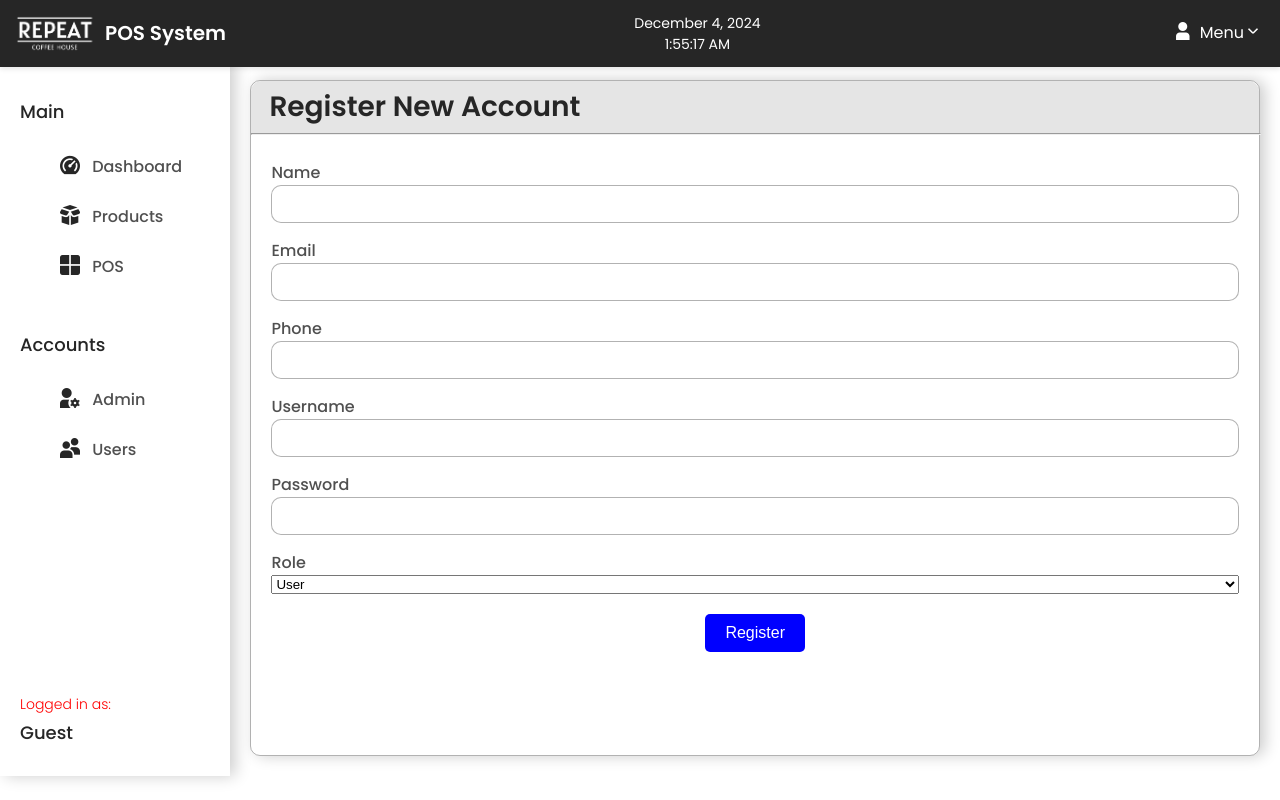
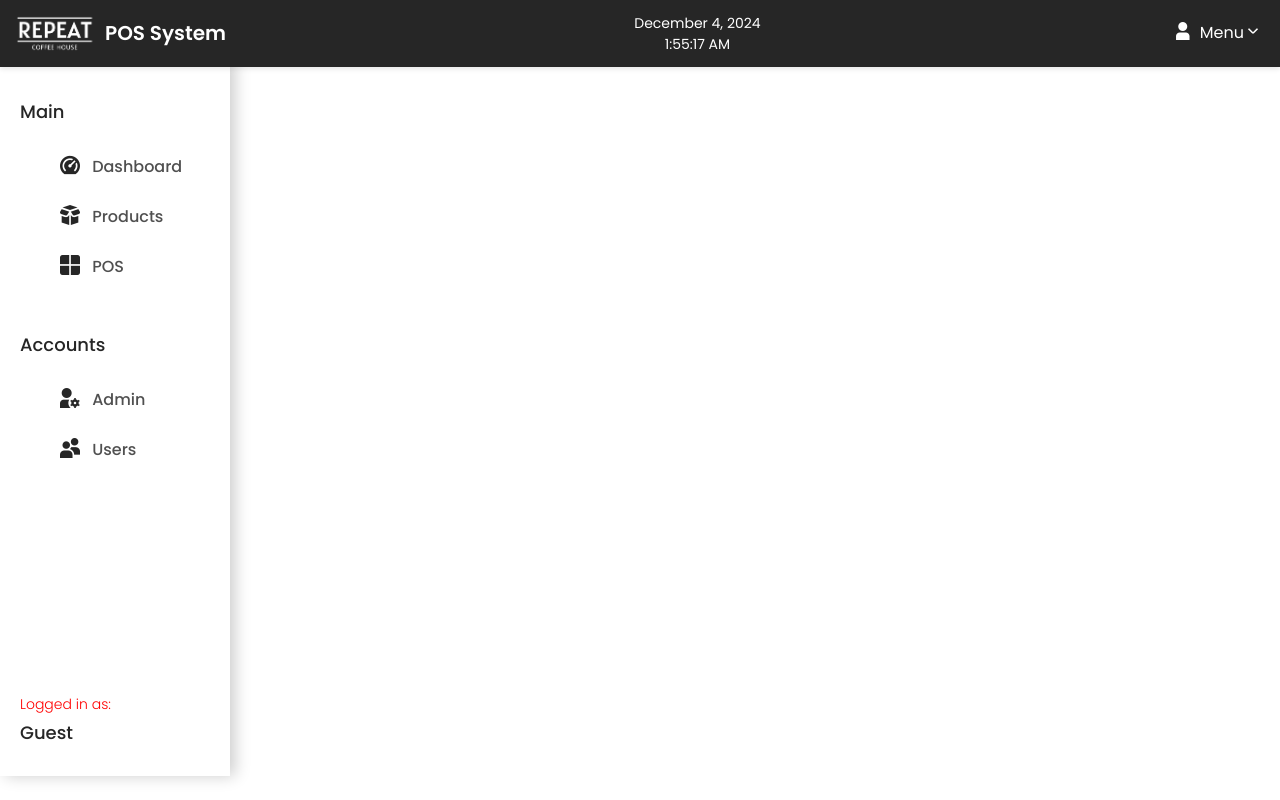
Before and after one commit to cosmicdawn42/RepeatCoffeePOS, a PHP site: page /register.php in a window 1280 px wide. Run offline with PHP 8.4, Linux system fonts and the light colour scheme; some libraries are stand-ins or nearby versions.

Commit message:
Update register.php

```diff
--- a/register.php
+++ b/register.php
@@ -1,10 +1,3 @@
-<!--
-//for debug/add of 1 admin for testing
-<div class="button-container">
-                     // add this new register button in index.php -temp cos trying to figuring how to access using db yet //
-                    <button type="button" class="registerbtn" onclick="window.location.href='register.php'">Register</button>
-</div> -->
-
 <?php
 include 'header.php';
 include 'navbar.php';
@@ -17,7 +10,7 @@ if ($_SERVER['REQUEST_METHOD'] == 'POST') {
     $email = $_POST['email'];
     $phone = $_POST['phone'];
     $username = $_POST['username'];
-    $password = password_hash($_POST['password'], PASSWORD_DEFAULT);
+    $password = $_POST['password'];
     $role = $_POST['role'];  // 'admin' or 'user'
 
     // depending on the role, insert into either the admins or users table
@@ -39,38 +32,3 @@ if ($_SERVER['REQUEST_METHOD'] == 'POST') {
     $conn->close();
 }
 ?>
-
-<div class="dashboard-grid" id="content-grid">
-    <div class="db-content">
-        <div class="prod-container">
-            <p class="heading">Register New Account</p>
-            <hr>
-            <form action="register.php" method="POST" class="prod-form">
-                <label for="name">Name</label>
-                <input type="text" name="name" required>
-
-                <label for="email">Email</label>
-                <input type="email" name="email" required>
-
-                <label for="phone">Phone</label>
-                <input type="text" name="phone" required>
-
-                <label for="username">Username</label>
-                <input type="text" name="username" required>
-
-                <label for="password">Password</label>
-                <input type="password" name="password" required>
-
-                <label for="role">Role</label>
-                <select name="role" required>
-                    <option value="user">User</option>
-                    <option value="admin">Admin</option>
-                </select>
-
-                <button type="submit" class="savebtn">Register</button>
-            </form>
-        </div>
-    </div>
-</div>
-
-<?php include 'footer.php'; ?>
```
